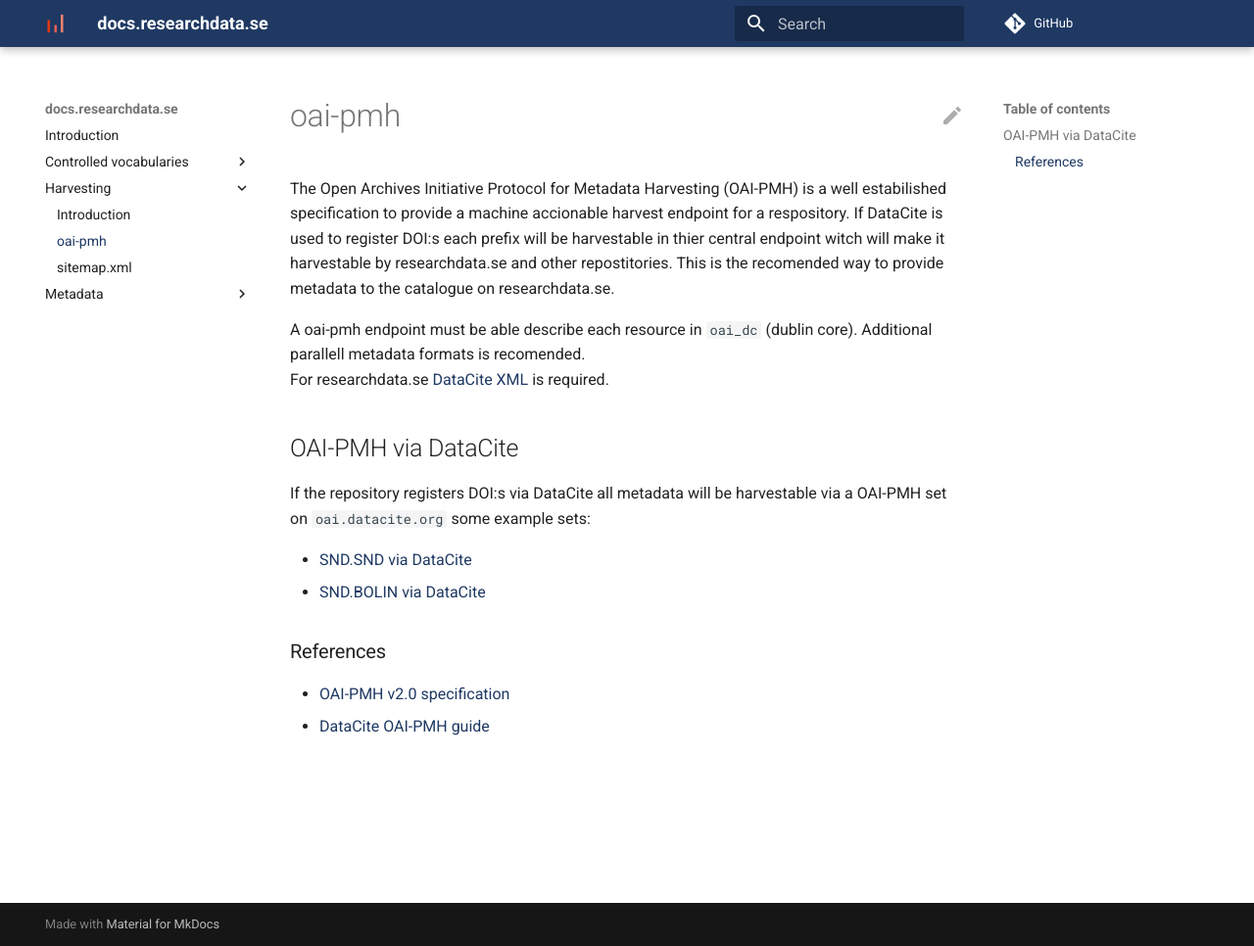
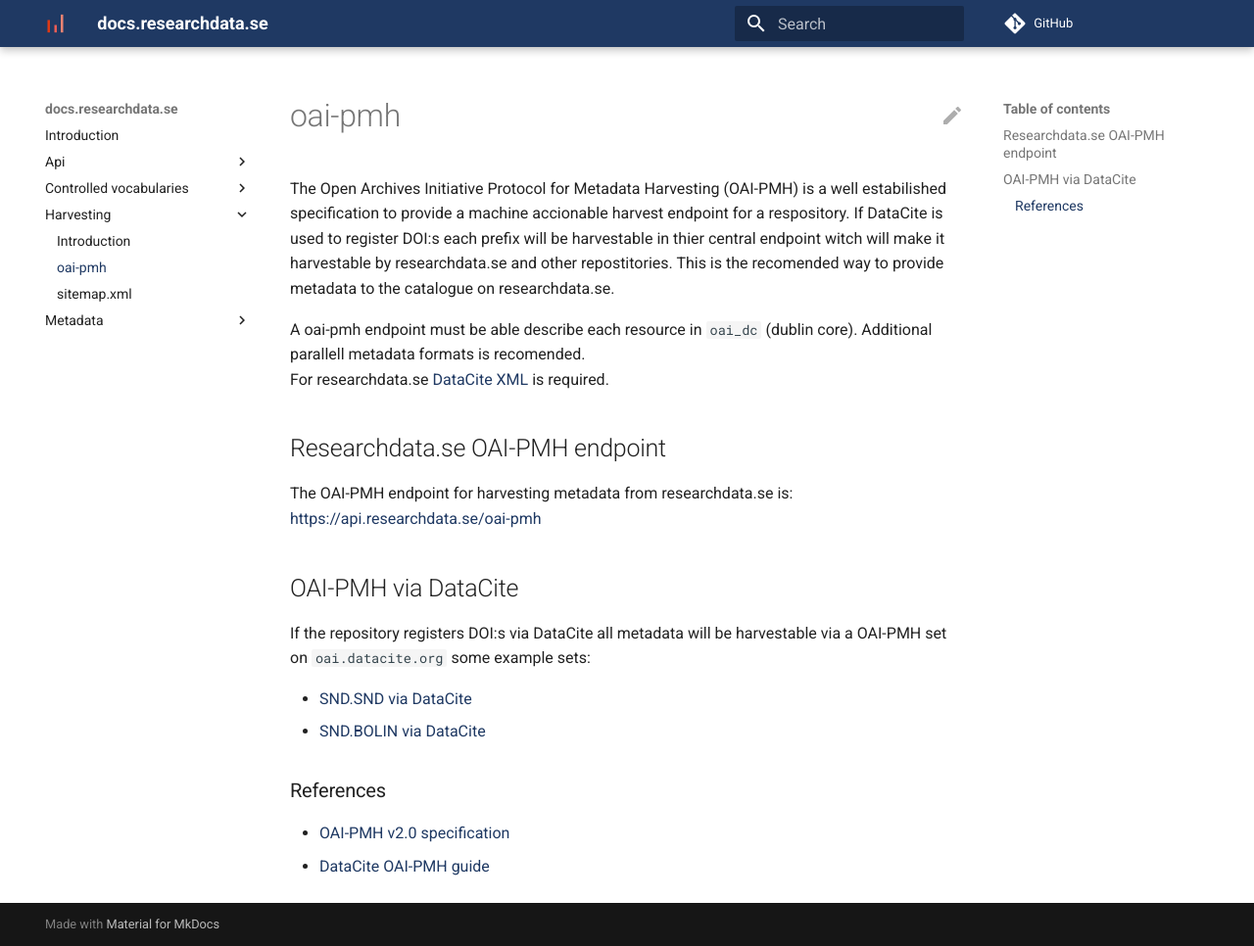
Before and after one commit to researchdata-se/docs.researchdata.se, an MkDocs documentation site: the page built from docs/harvesting/oai-pmh.md, in a window 1280 px wide and 966 px high. Shown: the whole window at 98% size. Built offline with MkDocs 1.6.1 and Material for MkDocs 9.7.7, drawn with Linux system fonts in a browser that asks for light colours; comment, search, counter and statistics services are not loaded.

```diff
--- a/docs/harvesting/oai-pmh.md
+++ b/docs/harvesting/oai-pmh.md
@@ -5,6 +5,10 @@ This is the recomended way to provide metadata to the catalogue on researchdata.
 
 A oai-pmh endpoint must be able describe each resource in `oai_dc` (dublin core). Additional parallell metadata formats is recomended.
 For researchdata.se [DataCite XML](../metadata/datacite-xml.md) is required.
+
+## Researchdata.se OAI-PMH endpoint
+The OAI-PMH endpoint for harvesting metadata from researchdata.se is:
+[https://api.researchdata.se/oai-pmh](https://api.researchdata.se/oai-pmh?verb=Identify)
 
 ## OAI-PMH via DataCite
 If the repository registers DOI:s via DataCite all metadata will be harvestable via a OAI-PMH set on `oai.datacite.org` some example sets:
```
Also changed, not shown: docs/api/index.md (added, +38 -0 lines).
